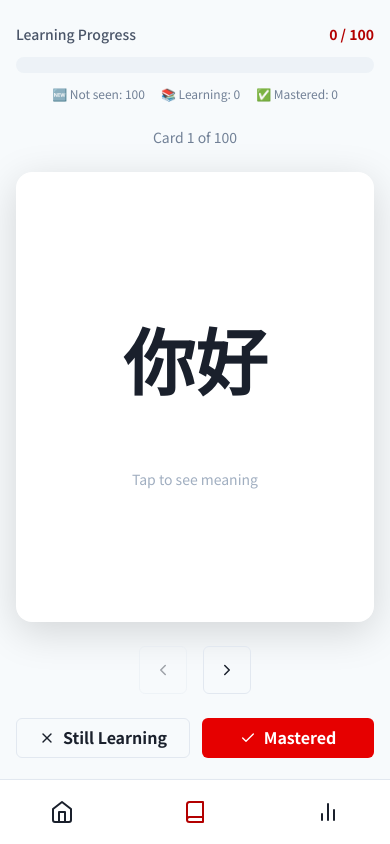
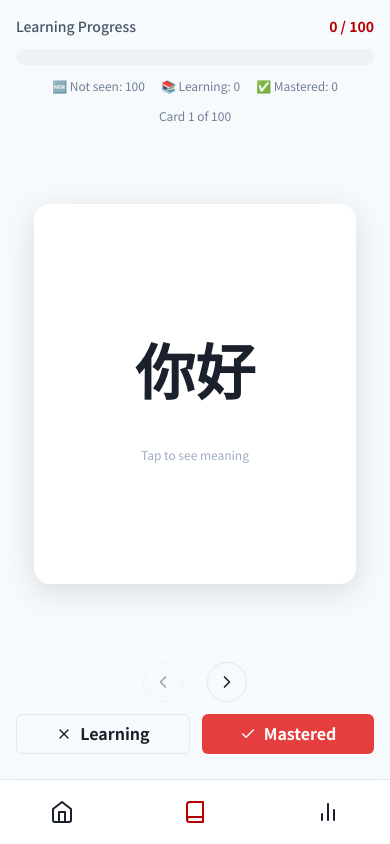
Before and after one commit to TK-san/noodles, a React (Vite) app: page / in a window 390 px wide. Both pictures are taken after a click on the button "Start Learning". Built offline with nearby package versions, Linux system fonts and the light colour scheme.

Commit message:
Optimize for iPhone 12 Pro, reduce card size 10%

```diff
--- a/package.json
+++ b/package.json
@@ -3,10 +3,13 @@
   "private": true,
   "version": "0.1.0",
   "type": "module",
+  "homepage": "https://TK-san.github.io/noodles",
   "scripts": {
     "dev": "vite --host",
     "build": "vite build",
-    "preview": "vite preview"
+    "preview": "vite preview",
+    "predeploy": "npm run build",
+    "deploy": "gh-pages -d dist"
   },
   "dependencies": {
     "@chakra-ui/react": "^2.8.2",
@@ -21,6 +24,7 @@
     "@types/react": "^18.2.37",
     "@types/react-dom": "^18.2.15",
     "@vitejs/plugin-react": "^4.7.0",
+    "gh-pages": "^6.3.0",
     "vite": "^5.0.0"
   }
 }
--- a/src/components/Flashcard.jsx
+++ b/src/components/Flashcard.jsx
@@ -3,12 +3,8 @@ import { FiVolume2 } from 'react-icons/fi';
 
 /**
  * Highlights the target Chinese word in the example sentence
- * @param {string} example - The example sentence
- * @param {string} chinese - The Chinese word to highlight
- * @returns {JSX.Element[]} Array of text elements with highlighted word
  */
 const highlightWord = (example, chinese) => {
-  // Safety check for undefined/null values
   if (!example || !chinese) {
     return <Text as="span">{example || ''}</Text>;
   }
@@ -22,14 +18,12 @@ const highlightWord = (example, chinese) => {
 
   parts.forEach((part, index) => {
     if (index > 0) {
-      // Add the highlighted Chinese word before this part
       result.push(
         <Text
           as="span"
           key={`word-${index}`}
           fontWeight="bold"
           color="red.600"
-          fontSize="lg"
         >
           {chinese}
         </Text>
@@ -44,12 +38,10 @@ const highlightWord = (example, chinese) => {
 };
 
 /**
- * Flashcard component with flip animation
- * Front: Chinese characters only
- * Back: Pinyin, English meaning, and example sentence
+ * Flashcard component optimized for iPhone 12 Pro (390x844)
+ * Card size reduced by 10% for better fit
  */
 export const Flashcard = ({ word, isFlipped, onFlip, onPlayAudio }) => {
-  // Common card face styles
   const cardFaceStyle = {
     position: 'absolute',
     width: '100%',
@@ -61,20 +53,19 @@ export const Flashcard = ({ word, isFlipped, onFlip, onPlayAudio }) => {
     justifyContent: 'center',
     alignItems: 'center',
     borderRadius: '1rem',
-    boxShadow: '0 10px 40px rgba(0,0,0,0.15)',
+    boxShadow: '0 8px 32px rgba(0,0,0,0.12)',
   };
 
   return (
     <Box
-      w="100%"
-      maxW="400px"
-      h="450px"
+      w="90%"
+      maxW="340px"
+      h="380px"
       position="relative"
       style={{ perspective: '1000px' }}
       onClick={onFlip}
       cursor="pointer"
     >
-      {/* Card container with 3D flip effect */}
       <Box
         w="100%"
         h="100%"
@@ -85,36 +76,36 @@ export const Flashcard = ({ word, isFlipped, onFlip, onPlayAudio }) => {
           transform: isFlipped ? 'rotateY(180deg)' : 'rotateY(0deg)',
         }}
       >
-        {/* Front of card - Chinese characters only */}
+        {/* Front of card */}
         <Box
           style={{
             ...cardFaceStyle,
             backgroundColor: 'white',
           }}
-          p={8}
+          p={6}
         >
-          <VStack spacing={6}>
-            <Text fontSize="7xl" fontWeight="bold" color="gray.800">
+          <VStack spacing={4}>
+            <Text fontSize="6xl" fontWeight="bold" color="gray.800">
               {word.chinese}
             </Text>
-            <Text fontSize="sm" color="gray.400" mt={8}>
+            <Text fontSize="xs" color="gray.400" mt={4}>
               Tap to see meaning
             </Text>
           </VStack>
         </Box>
 
-        {/* Back of card - Pinyin, meaning, and example */}
+        {/* Back of card */}
         <Box
           style={{
             ...cardFaceStyle,
             backgroundColor: '#FFF8E7',
             transform: 'rotateY(180deg)',
           }}
-          p={6}
+          p={4}
         >
-          <VStack spacing={4} w="100%">
-            {/* Pinyin pronunciation */}
-            <Text fontSize="2xl" color="gray.600" fontStyle="italic">
+          <VStack spacing={2} w="100%">
+            {/* Pinyin */}
+            <Text fontSize="xl" color="gray.600" fontStyle="italic">
               {word.pinyin}
             </Text>
 
@@ -127,42 +118,39 @@ export const Flashcard = ({ word, isFlipped, onFlip, onPlayAudio }) => {
               }}
               colorScheme="red"
               variant="outline"
-              size="md"
+              size="sm"
               aria-label="Play pronunciation"
             />
 
             {/* English meaning */}
-            <Text fontSize="3xl" fontWeight="bold" color="red.600" textAlign="center">
+            <Text fontSize="2xl" fontWeight="bold" color="red.600" textAlign="center">
               {word.english}
             </Text>
 
-            {/* Example sentence: Chinese + Pinyin + English */}
+            {/* Example sentence box */}
             <Box
-              mt={2}
-              p={4}
+              mt={1}
+              p={3}
               bg="white"
-              borderRadius="lg"
-              borderLeft="4px solid"
+              borderRadius="md"
+              borderLeft="3px solid"
               borderColor="red.500"
               w="100%"
             >
-              <VStack spacing={2}>
-                {/* Chinese sentence with highlighted word */}
-                <Text fontSize="md" color="gray.700" textAlign="center">
+              <VStack spacing={1}>
+                <Text fontSize="sm" color="gray.700" textAlign="center">
                   {highlightWord(word.exampleChinese, word.chinese)}
                 </Text>
-                {/* Pinyin */}
-                <Text fontSize="sm" color="gray.500" fontStyle="italic" textAlign="center">
+                <Text fontSize="xs" color="gray.500" fontStyle="italic" textAlign="center">
                   {word.examplePinyin}
                 </Text>
-                {/* English translation */}
-                <Text fontSize="sm" color="gray.600" textAlign="center">
+                <Text fontSize="xs" color="gray.600" textAlign="center">
                   {word.exampleEnglish}
                 </Text>
               </VStack>
             </Box>
 
-            <Text fontSize="sm" color="gray.400" mt={4}>
+            <Text fontSize="xs" color="gray.400" mt={2}>
               Tap to flip back
             </Text>
           </VStack>
--- a/src/screens/FlashcardScreen.jsx
+++ b/src/screens/FlashcardScreen.jsx
@@ -15,11 +15,11 @@ import { ProgressBar } from '../components/ProgressBar';
 import { useFlashcard } from '../hooks/useFlashcard';
 import { useSwipe } from '../hooks/useSwipe';
 
-// Duration of flip animation in ms (must match CSS transition)
 const FLIP_DURATION = 300;
 
 /**
  * Main flashcard learning screen
+ * Optimized for iPhone 12 Pro (390x844)
  */
 export const FlashcardScreen = ({ words, stats, onUpdateStatus }) => {
   const [currentIndex, setCurrentIndex] = useState(0);
@@ -29,30 +29,21 @@ export const FlashcardScreen = ({ words, stats, onUpdateStatus }) => {
 
   const currentWord = words[currentIndex];
 
-  /**
-   * Navigate to next/previous card with smooth transition
-   * If card is flipped, flip it back first, then change card
-   */
   const navigateToCard = useCallback((newIndex) => {
     if (isTransitioning) return;
 
     if (isFlipped) {
-      // Card is flipped - flip back first, then navigate
       setIsTransitioning(true);
       resetFlip();
-
-      // Wait for flip animation to complete before changing card
       setTimeout(() => {
         setCurrentIndex(newIndex);
         setIsTransitioning(false);
       }, FLIP_DURATION);
     } else {
-      // Card is not flipped - navigate immediately
       setCurrentIndex(newIndex);
     }
   }, [isFlipped, isTransitioning, resetFlip]);
 
-  // Navigation handlers
   const goToNext = useCallback(() => {
     if (currentIndex < words.length - 1) {
       navigateToCard(currentIndex + 1);
@@ -72,10 +63,8 @@ export const FlashcardScreen = ({ words, stats, onUpdateStatus }) => {
     }
   }, [currentIndex, navigateToCard]);
 
-  // Swipe gesture handlers
   const swipeHandlers = useSwipe(goToNext, goToPrevious);
 
-  // Audio playback (placeholder)
   const playAudio = () => {
     toast({
       title: 'Audio coming soon!',
@@ -85,7 +74,6 @@ export const FlashcardScreen = ({ words, stats, onUpdateStatus }) => {
     });
   };
 
-  // Mark word as learning or mastered
   const handleMarkLearning = () => {
     onUpdateStatus(currentWord.id, 'learning');
     toast({
@@ -107,13 +95,23 @@ export const FlashcardScreen = ({ words, stats, onUpdateStatus }) => {
   };
 
   return (
-    <Container maxW="md" h="100vh" py={6} pb="100px">
-      <VStack spacing={6} h="100%">
-        {/* Progress bar */}
-        <ProgressBar stats={stats} />
+    <Container
+      maxW="390px"
+      h="100vh"
+      px={4}
+      py={4}
+      pb="90px"
+      display="flex"
+      flexDirection="column"
+    >
+      <VStack spacing={3} flex={1} w="100%">
+        {/* Progress bar - compact */}
+        <Box w="100%">
+          <ProgressBar stats={stats} />
+        </Box>
 
         {/* Card counter */}
-        <Text fontSize="sm" color="gray.500">
+        <Text fontSize="xs" color="gray.500">
           Card {currentIndex + 1} of {words.length}
         </Text>
 
@@ -125,6 +123,7 @@ export const FlashcardScreen = ({ words, stats, onUpdateStatus }) => {
           display="flex"
           alignItems="center"
           justifyContent="center"
+          minH="0"
           style={{
             pointerEvents: isTransitioning ? 'none' : 'auto',
             opacity: isTransitioning ? 0.9 : 1,
@@ -140,41 +139,45 @@ export const FlashcardScreen = ({ words, stats, onUpdateStatus }) => {
         </Box>
 
         {/* Navigation buttons */}
-        <HStack spacing={4} w="100%" justify="center">
+        <HStack spacing={6} w="100%" justify="center">
           <IconButton
-            icon={<FiChevronLeft />}
+            icon={<FiChevronLeft size={20} />}
             onClick={goToPrevious}
             isDisabled={currentIndex === 0 || isTransitioning}
             variant="outline"
-            size="lg"
+            size="md"
+            borderRadius="full"
             aria-label="Previous card"
           />
           <IconButton
-            icon={<FiChevronRight />}
+            icon={<FiChevronRight size={20} />}
             onClick={goToNext}
             isDisabled={currentIndex === words.length - 1 || isTransitioning}
             variant="outline"
-            size="lg"
+            size="md"
+            borderRadius="full"
             aria-label="Next card"
           />
         </HStack>
 
-        {/* Quick action buttons */}
+        {/* Quick action buttons - compact */}
         <HStack spacing={3} w="100%">
           <Button
-            leftIcon={<FiX />}
+            leftIcon={<FiX size={16} />}
             flex={1}
             variant="outline"
             colorScheme="gray"
+            size="md"
             onClick={handleMarkLearning}
             isDisabled={isTransitioning}
           >
-            Still Learning
+            Learning
           </Button>
           <Button
-            leftIcon={<FiCheck />}
+            leftIcon={<FiCheck size={16} />}
             flex={1}
-            colorScheme="brand"
+            colorScheme="red"
+            size="md"
             onClick={handleMarkMastered}
             isDisabled={isTransitioning}
           >
--- a/vite.config.js
+++ b/vite.config.js
@@ -4,6 +4,7 @@ import react from '@vitejs/plugin-react'
 // https://vitejs.dev/config/
 export default defineConfig({
   plugins: [react()],
+  base: '/noodles/',
   server: {
     host: '0.0.0.0',
     port: 5173,
```
Also changed, not shown: 1 other file (tests, documents, lock files or other folders).
